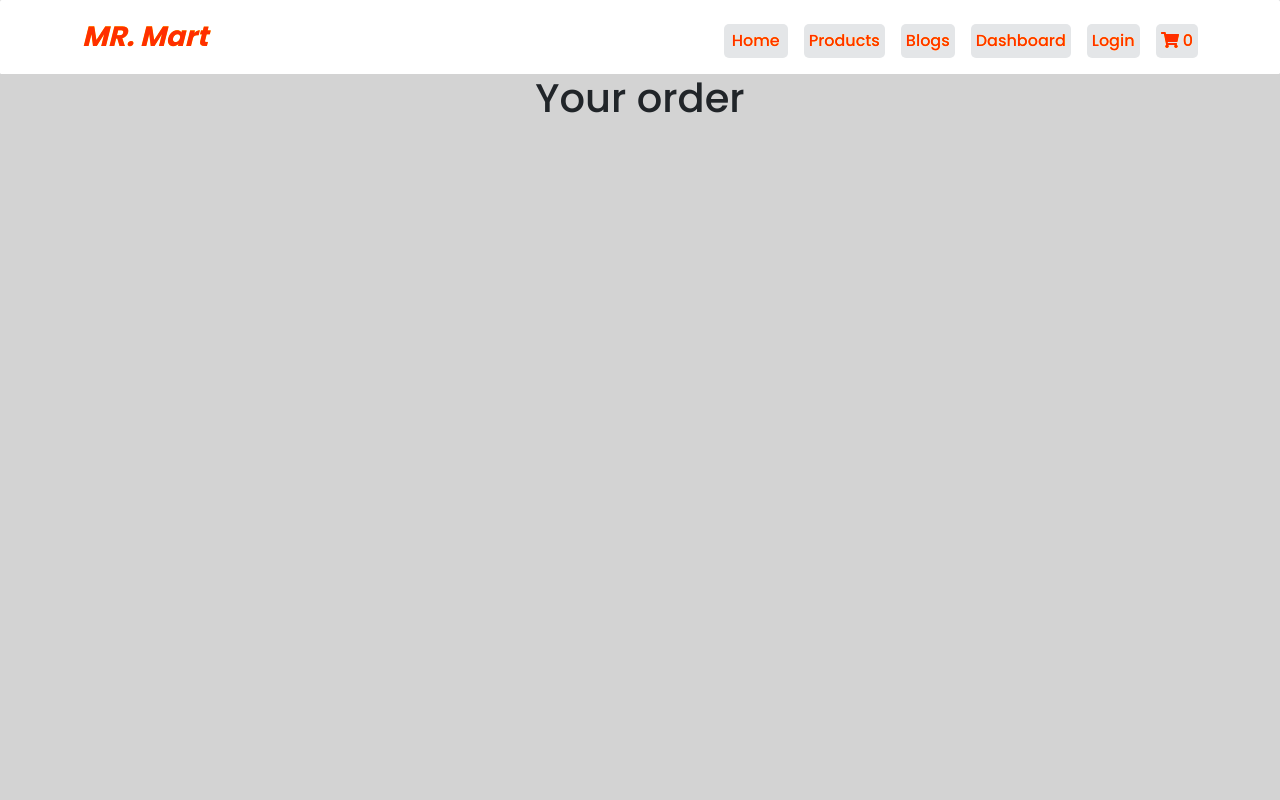
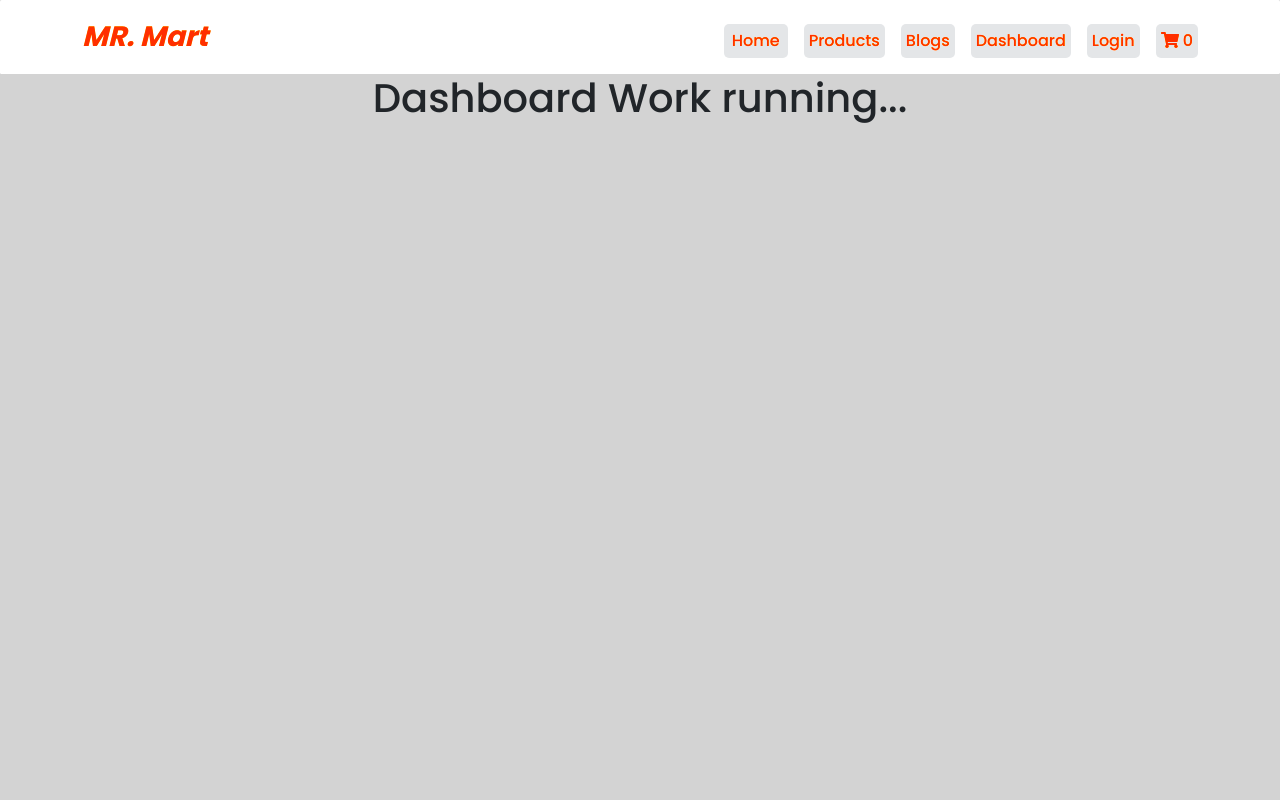
Before and after one commit to moshiur9185/MR-Shopping-Ecommerce-web, a React (Create React App) app: page /dashboard in a window 1280 px wide. Shown: the top 800 px of the page. Built offline with nearby package versions, Linux system fonts and the light colour scheme.

Commit message:
work update

```diff
--- a/package.json
+++ b/package.json
@@ -9,6 +9,8 @@
     "@fortawesome/free-brands-svg-icons": "^5.15.4",
     "@fortawesome/free-solid-svg-icons": "^5.15.4",
     "@fortawesome/react-fontawesome": "^0.1.17",
+    "@headlessui/react": "^1.5.0",
+    "@heroicons/react": "^1.0.6",
     "@mui/material": "^5.4.1",
     "@mui/styled-engine-sc": "^5.4.1",
     "@testing-library/jest-dom": "^5.16.2",
@@ -17,6 +19,7 @@
     "bootstrap": "^5.1.3",
     "firebase": "^9.6.7",
     "firebase-admin": "^10.0.2",
+    "heroicons-react": "^1.4.1",
     "react": "^17.0.2",
     "react-bootstrap": "^2.1.2",
     "react-dom": "^17.0.2",
--- a/src/Component/Dashboard/Order/Order.js
+++ b/src/Component/Dashboard/Order/Order.js
@@ -3,7 +3,7 @@ import React from 'react';
 const Order = () => {
     return (
         <div>
-            <h1>Your order</h1>
+            <h1>Dashboard Work running...</h1>
         </div>
     );
 };
```
Also changed, not shown: 1 other file (tests, documents, lock files or other folders).
